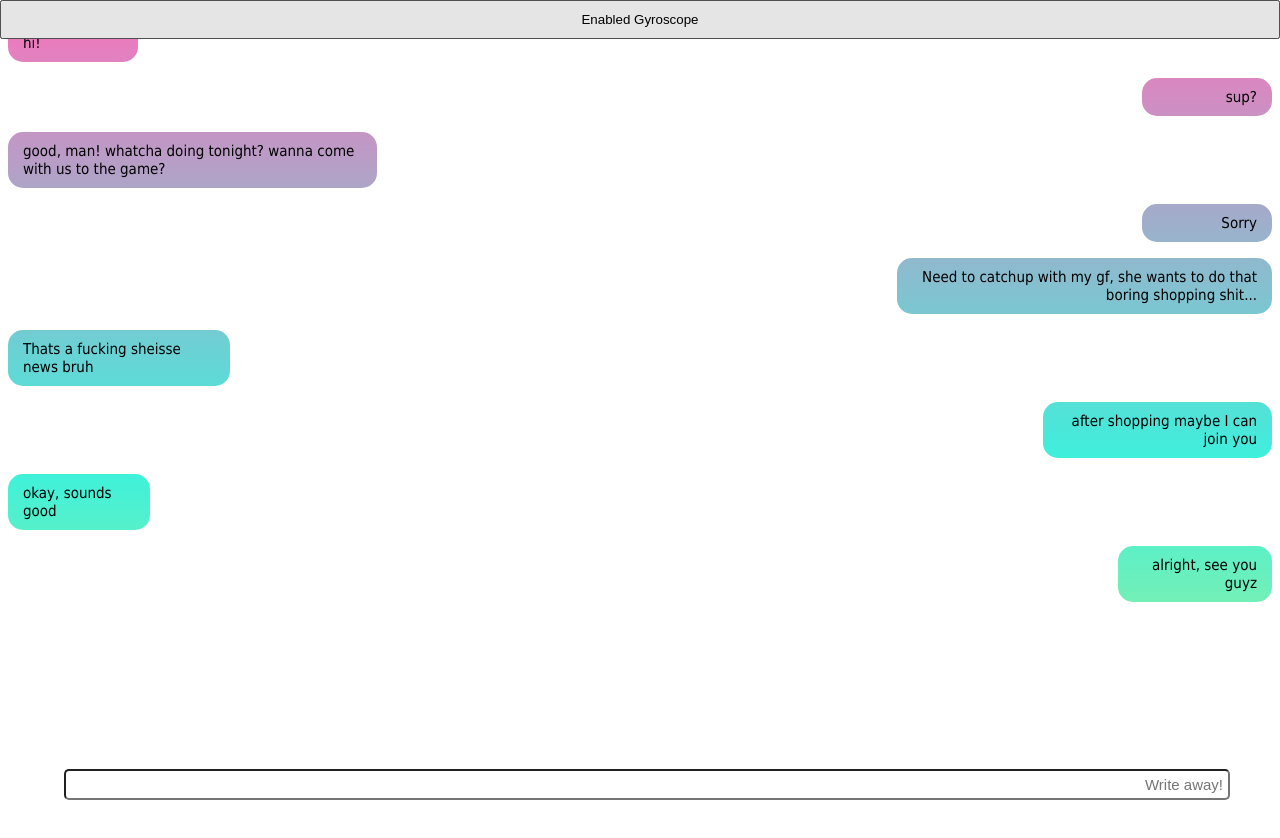
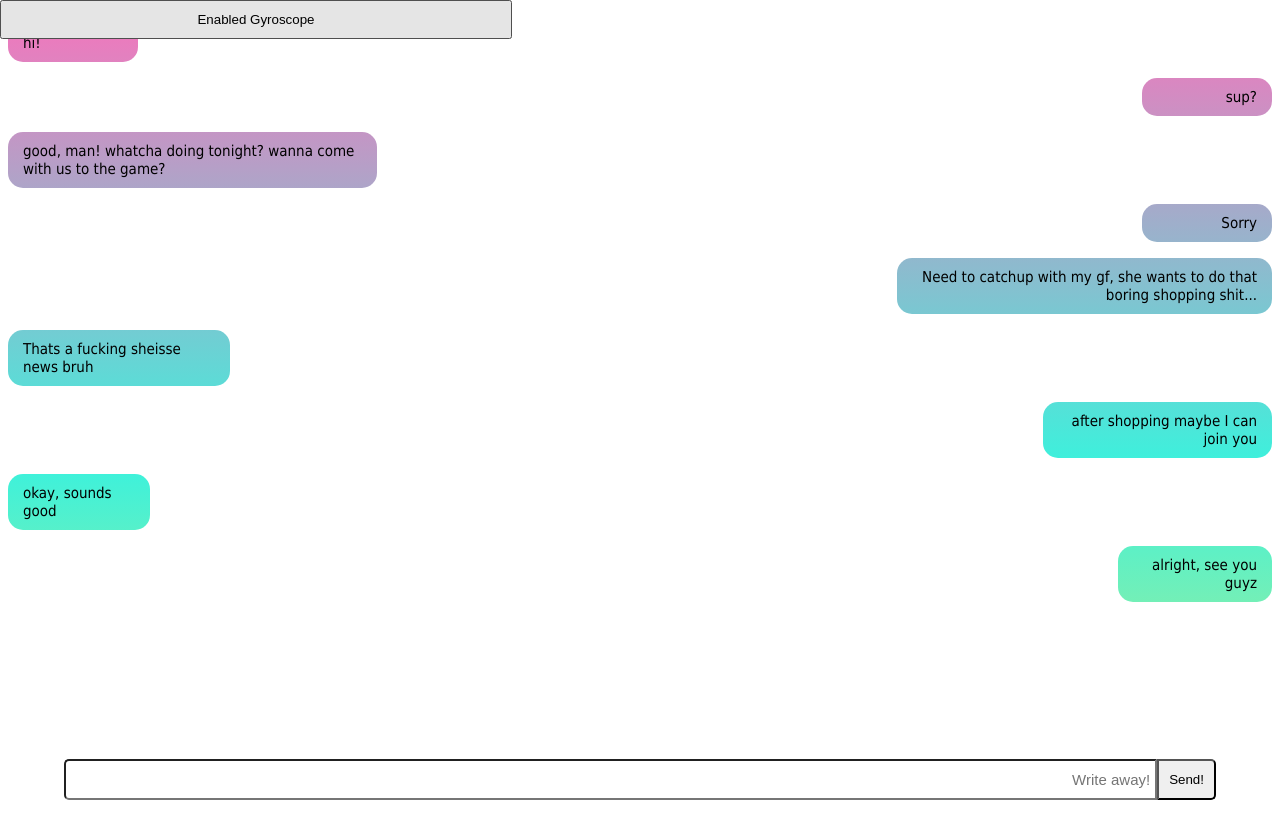
Before and after one commit to gokhanipek/cool-insta-gradient-bg, a React (Vite) app: page / in a window 1280 px wide. Shown: the top 838 px of the page. Built offline with nearby package versions, Linux system fonts and the light colour scheme.

Commit message:
button added for texting

```diff
--- a/src/App.css
+++ b/src/App.css
@@ -38,14 +38,21 @@
   z-index: 1;
   width: 90%;
   margin: 0 auto;
+  display: flex;
 }
+
+form button {
+  padding: 0px 10px;
+  border-radius: 0px 5px 5px 0px;
+}
+
 
 input {
   width: 100%;
   font-size: 15px;
   text-align: right;
-  padding: 5px;
-  border-radius: 5px;
+  padding: 10px 5px;
+  border-radius: 5px 0px 0px 5px;
 }
 
 .left {
@@ -91,11 +98,11 @@
   width: 100%;
 }
 
-button {
+.request-access {
   position: fixed;
   left: 0;
   top: 0;
   z-index: 2;
-  width: 100%;
-  padding: 10px 0;
+  width: 40%;
+  padding: 10px 20px;
 }
--- a/src/App.jsx
+++ b/src/App.jsx
@@ -116,7 +116,7 @@
         />
         <button type='submit' form='form'>Send!</button>
       </form>
-      <button onClick={requestDeviceOrientation}>Enabled Gyroscope</button>
+      <button className='request-access' onClick={requestDeviceOrientation}>Enabled Gyroscope</button>
     </div>
   );
 }
```
